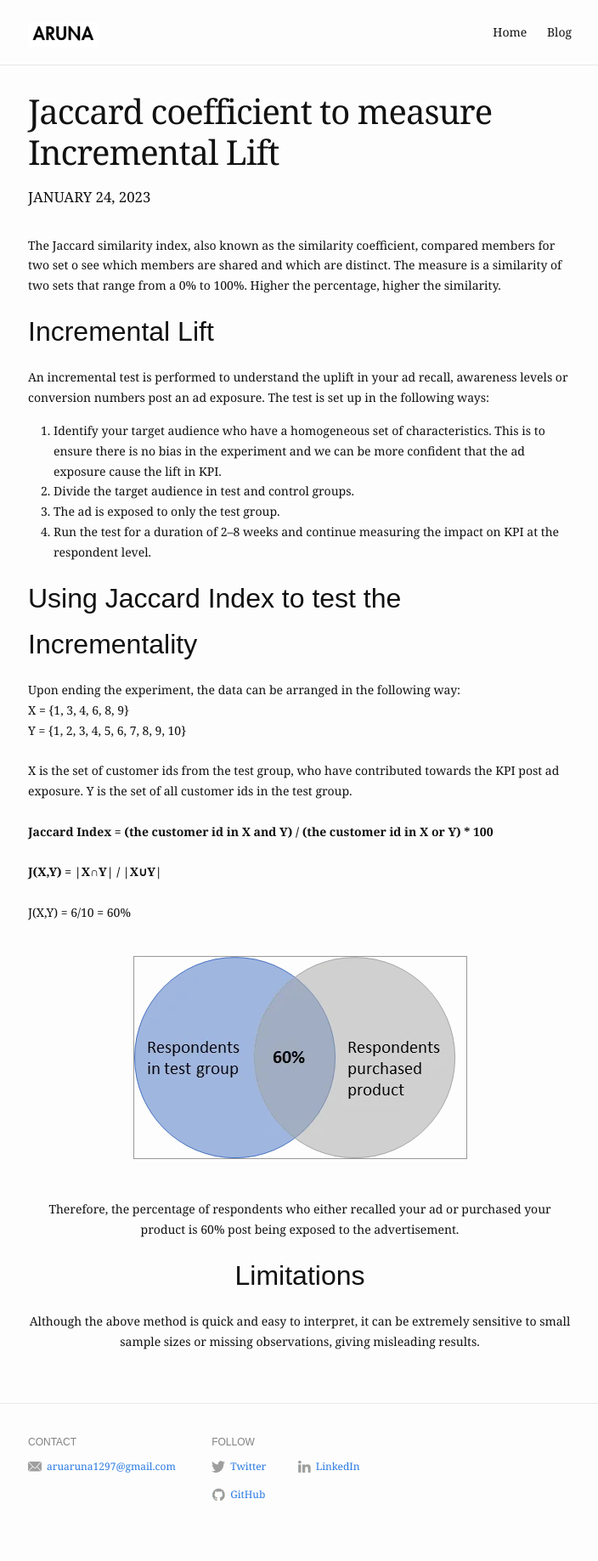
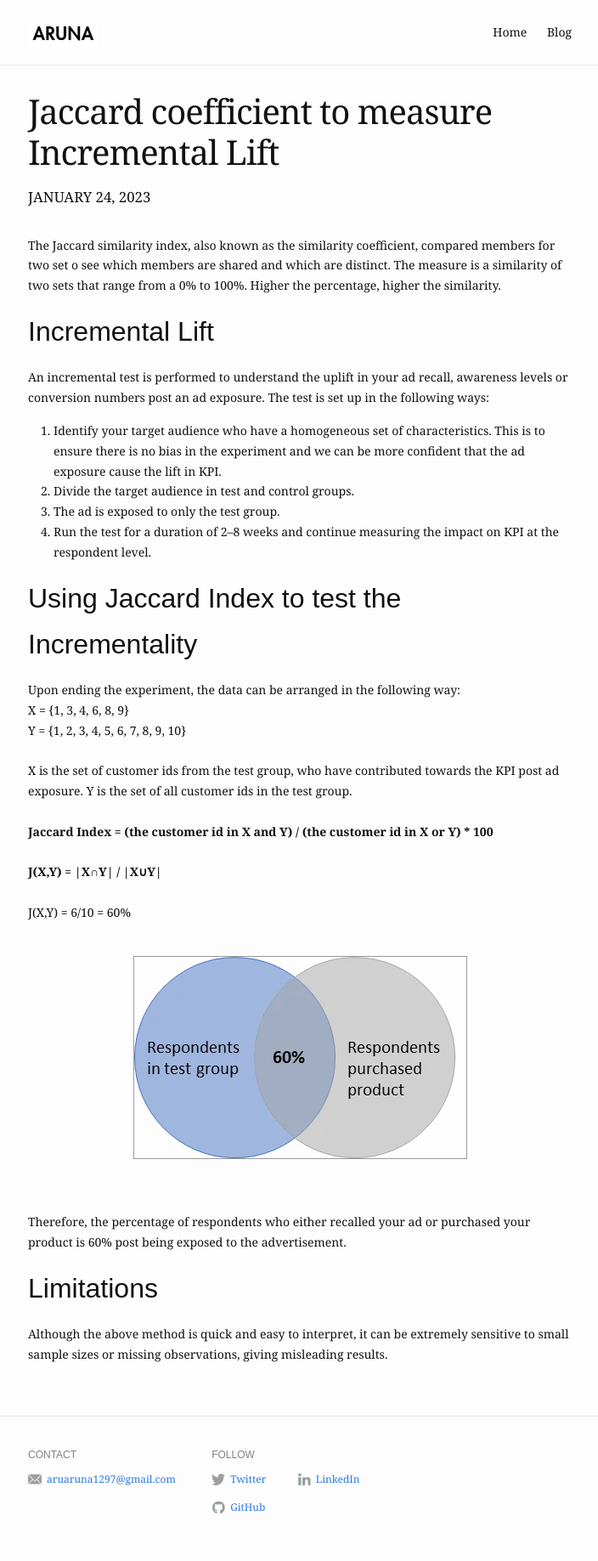
Before and after one commit to Aruna12/arunaarumugam, a Jekyll site: the page built from _posts/2023-01-24-example-of-blog-post.md, in a window 1280 px wide. Shown: the whole page at 85% size, without its empty margins (287-991 px from the left). Built offline with Jekyll 4.4.1, drawn with Linux system fonts in a browser that asks for light colours.

Commit message:
Update 2023-01-24-example-of-blog-post.md

```diff
--- a/_posts/2023-01-24-example-of-blog-post.md
+++ b/_posts/2023-01-24-example-of-blog-post.md
@@ -41,7 +41,7 @@ J(X,Y) = 6/10 = 60%
 <br />
 <br />
 </p>
-<center> <img src="{{ "/assets/img/content/post-example/post_6_1.webp" | absolute_url }}" alt="bay" class="post-pic"/> <center />
+<center> <img src="{{ "/assets/img/content/post-example/post_6_1.webp" | absolute_url }}" alt="bay" class="post-pic"/> </center>
 <br />
 <br />
 <p>Therefore, the percentage of respondents who either recalled your ad or purchased your product is 60% post being exposed to the advertisement.</p>
```
